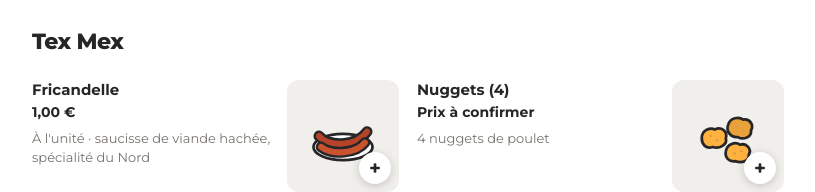
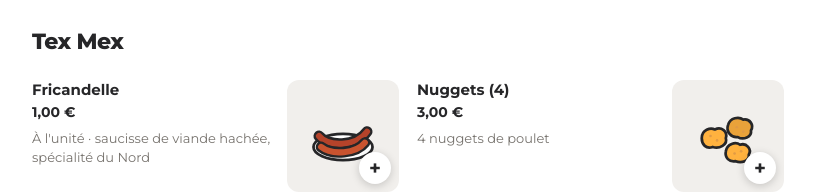
Before and after one commit to volkandigital/maquette-koupfaim, a plain HTML site: page index.html in a window 1280 px wide. Shown: the part 5057-5249 px from the top of the page, without its empty margins (48-863 px from the left). Drawn offline with Linux system fonts and the light colour scheme.

Commit message:
Prix nuggets (4) : 3,00 €
Co-Authored-By: Claude Opus 5.5 <noreply@anthropic.com>
Claude-Session: https://claude.ai/code/session_01La1Zd8vjoFZ4VNrKonfeXe

```diff
--- a/index.html
+++ b/index.html
@@ -828,7 +828,7 @@ const MENU = [
  ]},
  {cat:"Tex Mex", items:[
   {id:"tm-fric",n:"Fricandelle",p:1.00,e:"merguez",d:"À l'unité · saucisse de viande hachée, spécialité du Nord",x:true},
-  {id:"tm-nuggets",n:"Nuggets (4)",p:null,e:"nuggets",d:"4 nuggets de poulet",x:true},
+  {id:"tm-nuggets",n:"Nuggets (4)",p:3.00,e:"nuggets",d:"4 nuggets de poulet",x:true},
   {id:"tm-mex",n:"Mexicanos",p:1.00,e:"chili",d:"À l'unité · saucisse de viande hachée façon Tex Mex",x:true},
   {id:"tm-merguez",n:"Merguez",p:1.00,e:"merguez",d:"À l'unité · saucisse de viande hachée épicée",x:true},
   {id:"tm-tenders",n:"Tenders (4)",p:6.00,e:"tenders",d:"4 tenders de poulet",x:true},
```
